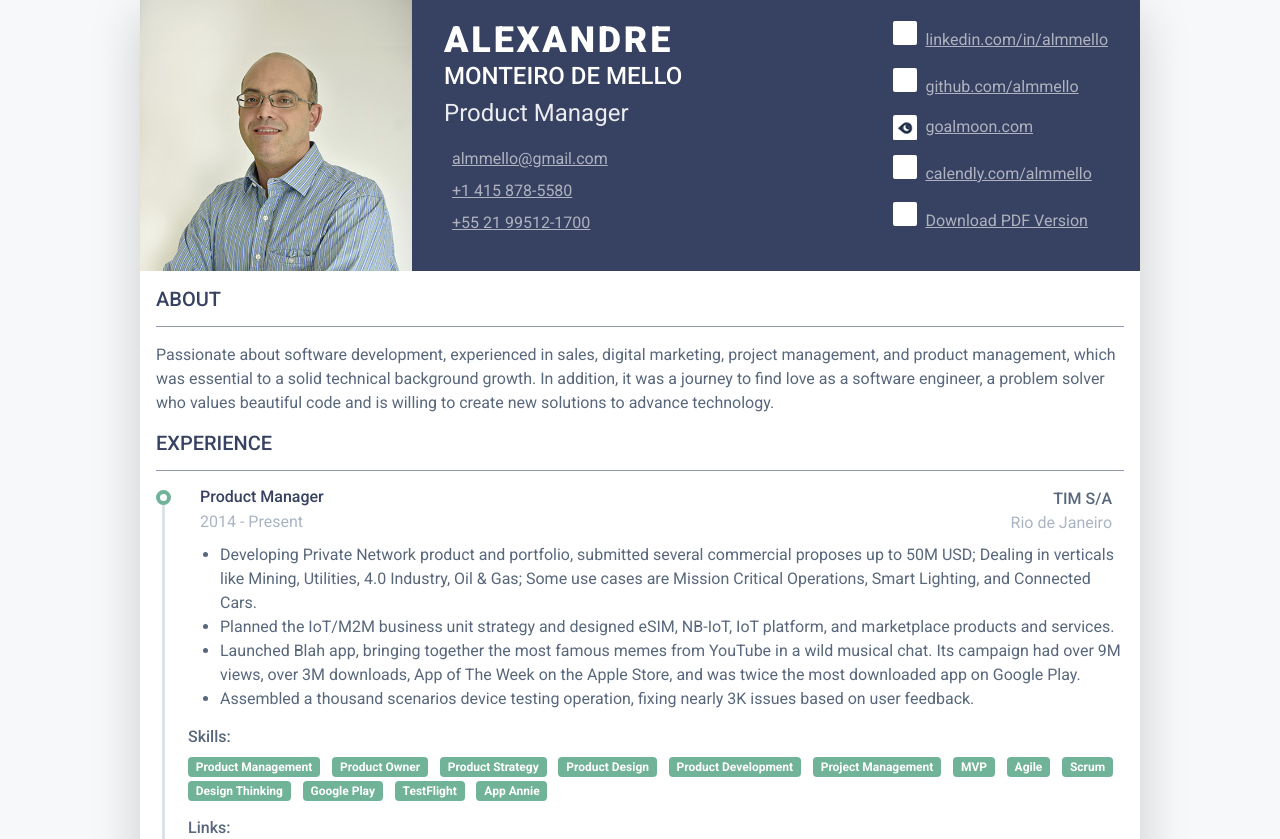
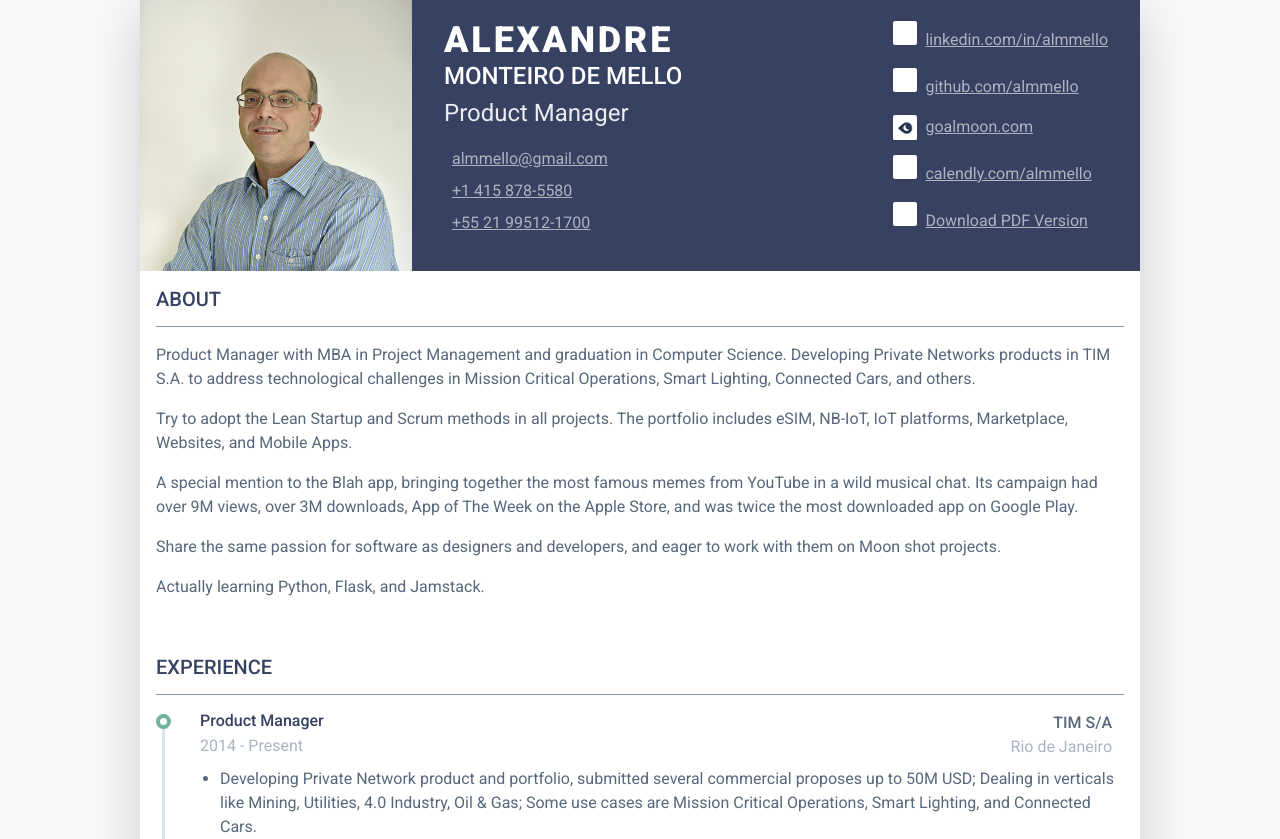
Before and after one commit to almmello/cvapp, a Flask app: page / in a window 1280 px wide. Shown: the part 31-870 px from the top of the page. Run offline with Flask 2, Linux system fonts and the light colour scheme; some libraries are stand-ins or nearby versions.

Commit message:
About Updated

```diff
--- a/project/templates/content/a01-about.html
+++ b/project/templates/content/a01-about.html
@@ -1 +1,6 @@
-Passionate about software development, experienced in sales, digital marketing, project management, and product management, which was essential to a solid technical background growth. In addition, it was a journey to find love as a software engineer, a problem solver who values beautiful code and is willing to create new solutions to advance technology.
+<p>Product Manager with MBA in Project Management and graduation in Computer Science. Developing Private Networks products in TIM S.A. to address technological challenges in Mission Critical Operations, Smart Lighting, Connected Cars, and others.</p>
+<p>Try to adopt the Lean Startup and Scrum methods in all projects. The portfolio includes eSIM, NB-IoT, IoT platforms, Marketplace, Websites, and Mobile Apps.</p>
+<p>A special mention to the Blah app, bringing together the most famous memes from YouTube in a wild musical chat. Its campaign had over 9M views, over 3M downloads, App of The Week on the Apple Store, and was twice the most downloaded app on Google Play.</p>
+<p>Share the same passion for software as designers and developers, and eager to work with them on Moon shot projects.</p>
+<p>Actually learning Python, Flask, and Jamstack.</p>
+<br>
--- a/project/templates/content/c02-additional-information.html
+++ b/project/templates/content/c02-additional-information.html
@@ -1,4 +1,4 @@
 **Languages:** English -- full professional proficiency.
 
 **Awards:** 2015 Global Telecoms Business Innovation Awards and 2015
-"Tela Viva Móvel" Awards for the *blah* app.
+Tela Viva Móvel Awards for the *blah* app.
```
Also changed, not shown: project/build/index.html (+6 -1 lines), bFrozen.py (renamed from build.py), 3 other files.
